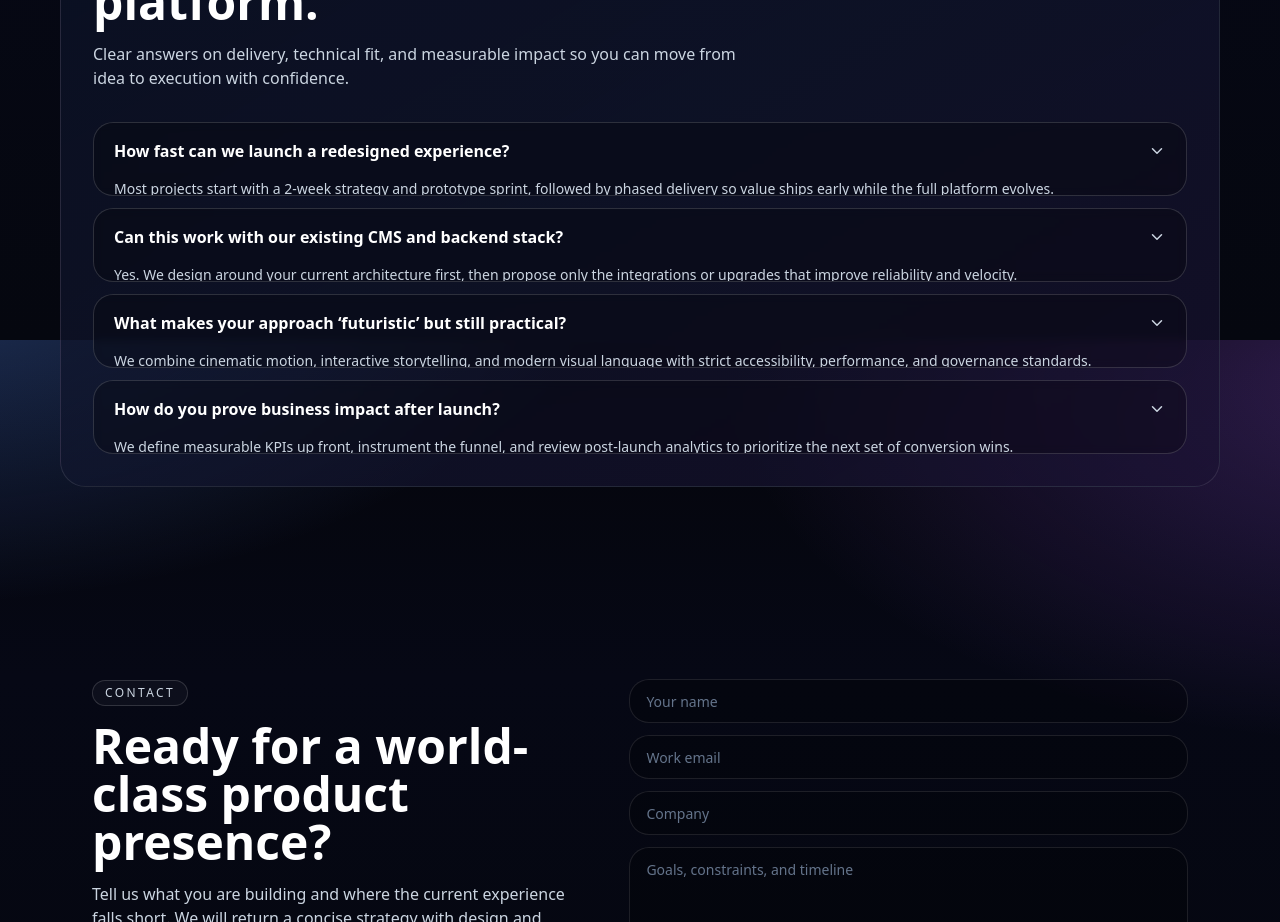
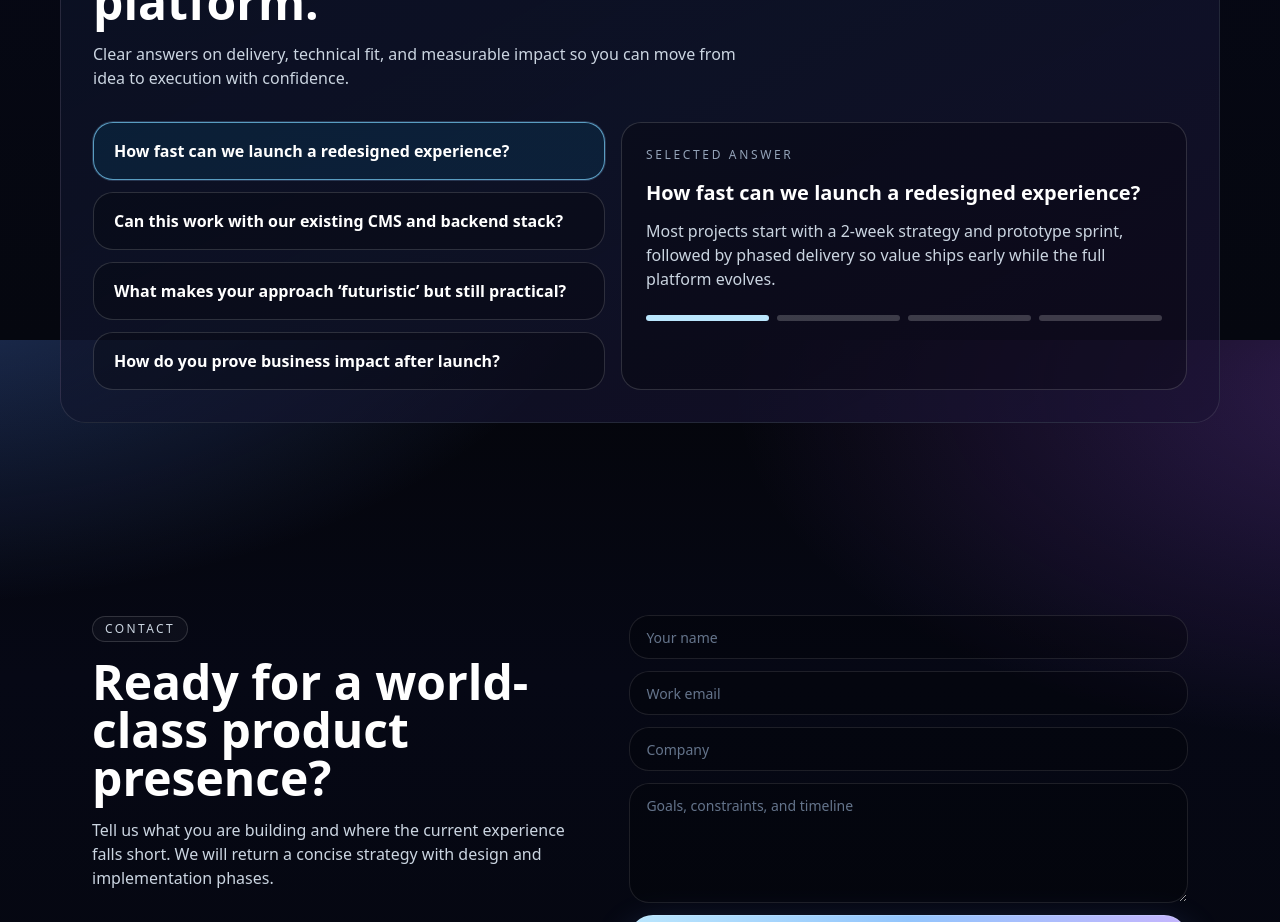
Before and after one commit to devkavin/solidscalelabs, a Next.js app: page / in a window 1280 px wide. Shown: the part 3660-4582 px from the top of the page. Built offline with nearby package versions, Linux system fonts and the light colour scheme.

Commit message:
Redesign FAQ into interactive question-first layout

```diff
--- a/app/page.tsx
+++ b/app/page.tsx
@@ -2,7 +2,7 @@
 
 import * as React from "react";
 import { motion, useScroll, useSpring, useTransform } from "framer-motion";
-import { ArrowRight, ChevronDown, ChevronLeft, ChevronRight, MousePointer2, Sparkles, WandSparkles } from "lucide-react";
+import { ArrowRight, ChevronLeft, ChevronRight, MousePointer2, Sparkles, WandSparkles } from "lucide-react";
 import { Button } from "@/components/ui/Button";
 import { Contact } from "@/components/sections/Contact";
 import { cn } from "@/lib/utils";
@@ -95,7 +95,7 @@ export default function Page() {
   const [mode, setMode] = React.useState<(typeof modes)[number]>(modes[0]);
   const [intensity, setIntensity] = React.useState(62);
   const [velocity, setVelocity] = React.useState(48);
-  const [openFaq, setOpenFaq] = React.useState<number | null>(null);
+  const [activeFaq, setActiveFaq] = React.useState(0);
   const { scrollYProgress } = useScroll();
   const smoothProgress = useSpring(scrollYProgress, { stiffness: 120, damping: 20, mass: 0.15 });
 
@@ -301,24 +301,62 @@ export default function Page() {
             <span className="eyebrow">FAQ // Neural Briefing</span>
             <h2 className="mt-4 max-w-3xl text-3xl font-semibold text-white md:text-5xl">Questions teams ask before shipping a future-ready platform.</h2>
             <p className="mt-4 max-w-2xl text-slate-300">Clear answers on delivery, technical fit, and measurable impact so you can move from idea to execution with confidence.</p>
-            <div className="mt-8 grid gap-3">
-              {faqs.map((entry, index) => {
-                const isOpen = openFaq === index;
-                return (
-                  <div key={entry.q} className="rounded-2xl border border-white/15 bg-black/25 backdrop-blur-sm">
+            <div className="mt-8 grid gap-4 lg:grid-cols-[0.95fr_1.05fr]">
+              <div className="space-y-3">
+                {faqs.map((entry, index) => {
+                  const isActive = activeFaq === index;
+                  return (
                     <button
-                      className="focus-ring flex w-full items-center justify-between gap-4 px-5 py-4 text-left"
-                      onClick={() => setOpenFaq(isOpen ? null : index)}
+                      key={entry.q}
+                      className={cn(
+                        "focus-ring w-full rounded-2xl border px-5 py-4 text-left transition duration-300",
+                        isActive
+                          ? "border-sky-300/70 bg-sky-500/10 shadow-[0_0_0_1px_rgba(147,197,253,0.2)]"
+                          : "border-white/15 bg-black/25 hover:border-white/35 hover:bg-black/35",
+                      )}
+                      onClick={() => setActiveFaq(index)}
+                      aria-pressed={isActive}
                     >
                       <span className="text-sm font-semibold text-white md:text-base">{entry.q}</span>
-                      <ChevronDown className={cn("transition", isOpen ? "rotate-180 text-sky-200" : "text-slate-300")} size={18} />
                     </button>
-                    <div className={cn("grid transition-all duration-300", isOpen ? "grid-rows-[1fr]" : "grid-rows-[0fr]")}>
-                      <div className="overflow-hidden px-5 pb-4 text-sm text-slate-300">{entry.a}</div>
-                    </div>
-                  </div>
-                );
-              })}
+                  );
+                })}
+              </div>
+
+              <div className="rounded-2xl border border-white/15 bg-black/25 p-5 md:p-6">
+                <p className="text-xs uppercase tracking-[0.22em] text-slate-400">Selected answer</p>
+                <motion.h3
+                  key={faqs[activeFaq].q}
+                  initial={{ opacity: 0, y: 8 }}
+                  animate={{ opacity: 1, y: 0 }}
+                  transition={{ duration: 0.25 }}
+                  className="mt-4 text-xl font-semibold text-white"
+                >
+                  {faqs[activeFaq].q}
+                </motion.h3>
+                <motion.p
+                  key={faqs[activeFaq].a}
+                  initial={{ opacity: 0, y: 10 }}
+                  animate={{ opacity: 1, y: 0 }}
+                  transition={{ duration: 0.3, delay: 0.05 }}
+                  className="mt-3 text-sm leading-7 text-slate-300 md:text-base"
+                >
+                  {faqs[activeFaq].a}
+                </motion.p>
+                <div className="mt-6 flex gap-2">
+                  {faqs.map((entry, index) => (
+                    <button
+                      key={entry.q}
+                      aria-label={`Jump to question ${index + 1}`}
+                      onClick={() => setActiveFaq(index)}
+                      className={cn(
+                        "h-1.5 flex-1 rounded-full transition",
+                        activeFaq === index ? "bg-sky-200" : "bg-white/20 hover:bg-white/45",
+                      )}
+                    />
+                  ))}
+                </div>
+              </div>
             </div>
           </div>
         </div>
```
